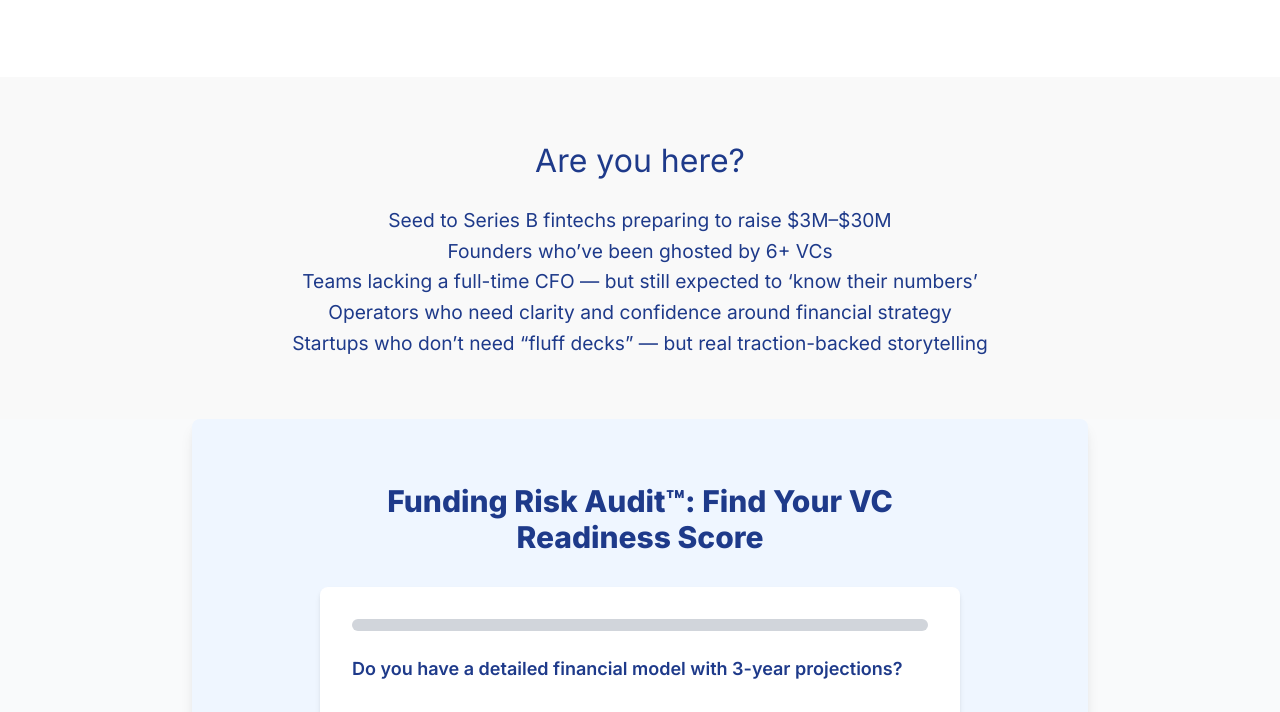
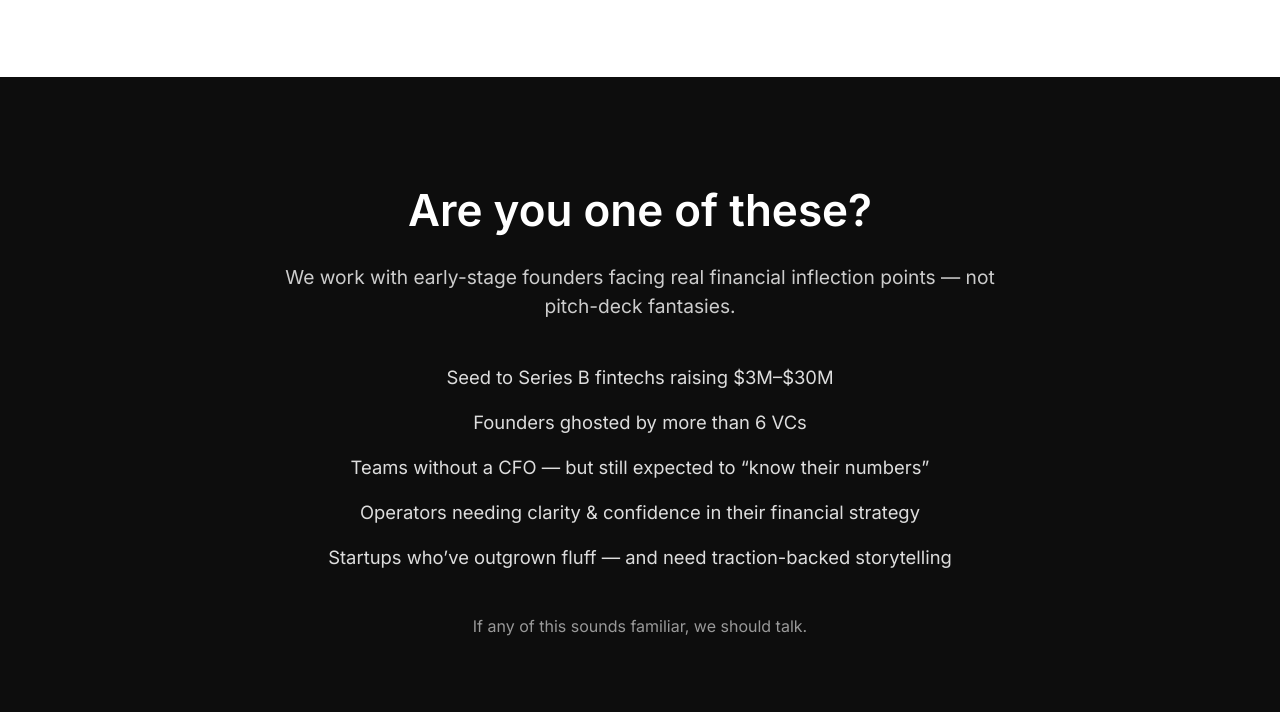
Before and after one commit to SamTech-crypto/samportfolio, a plain HTML site: page index.html in a window 1280 px wide. Shown: the part 655-1367 px from the top of the page. Drawn offline with nearby package versions, Linux system fonts and the light colour scheme.

Commit message:
Update index.html

```diff
--- a/index.html
+++ b/index.html
@@ -125,16 +125,35 @@
   </section>
 
    <!-- ARE YOU HERE -->
-<section id="are-you-here" style="padding: 60px 20px; background-color: #f9f9f9;">
-  <div style="max-width: 800px; margin: 0 auto; text-align: center;" data-aos="fade-up" data-aos-duration="800">
-    <h2 style="font-size: 2em; margin-bottom: 20px;">Are you here?</h2>
-    <ul style="list-style: none; padding: 0; font-size: 1.2em; line-height: 1.6;">
-      <li data-aos="fade-up" data-aos-delay="100">Seed to Series B fintechs preparing to raise $3M–$30M</li>
-      <li data-aos="fade-up" data-aos-delay="200">Founders who’ve been ghosted by 6+ VCs</li>
-      <li data-aos="fade-up" data-aos-delay="300">Teams lacking a full-time CFO — but still expected to ‘know their numbers’</li>
-      <li data-aos="fade-up" data-aos-delay="400">Operators who need clarity and confidence around financial strategy</li>
-      <li data-aos="fade-up" data-aos-delay="500">Startups who don’t need “fluff decks” — but real traction-backed storytelling</li>
+<section id="are-you-here-dark" style="padding: 100px 20px; background-color: #0d0d0d; color: #eaeaea;">
+  <div style="max-width: 720px; margin: 0 auto; text-align: center;" data-aos="fade-up" data-aos-duration="800">
+    <h2 style="font-size: 2.75em; font-weight: 600; margin-bottom: 20px; color: #ffffff;">
+      Are you one of these?
+    </h2>
+    <p style="font-size: 1.2em; color: #cccccc; margin-bottom: 40px;">
+      We work with early-stage founders facing real financial inflection points — not pitch-deck fantasies.
+    </p>
+    <ul style="list-style: none; padding: 0; margin: 0; font-size: 1.15em; line-height: 1.8; color: #dddddd;">
+      <li data-aos="fade-up" data-aos-delay="100" style="margin-bottom: 12px;">
+          Seed to Series B fintechs raising $3M–$30M
+      </li>
+      <li data-aos="fade-up" data-aos-delay="200" style="margin-bottom: 12px;">
+          Founders ghosted by more than 6 VCs
+      </li>
+      <li data-aos="fade-up" data-aos-delay="300" style="margin-bottom: 12px;">
+          Teams without a CFO — but still expected to “know their numbers”
+      </li>
+      <li data-aos="fade-up" data-aos-delay="400" style="margin-bottom: 12px;">
+          Operators needing clarity & confidence in their financial strategy
+      </li>
+      <li data-aos="fade-up" data-aos-delay="500">
+          Startups who’ve outgrown fluff — and need traction-backed storytelling
+      </li>
     </ul>
+
+    <p data-aos="fade-up" data-aos-delay="600" style="margin-top: 40px; font-size: 1em; color: #999;">
+      If any of this sounds familiar, we should talk.
+    </p>
   </div>
 </section>
 
```
